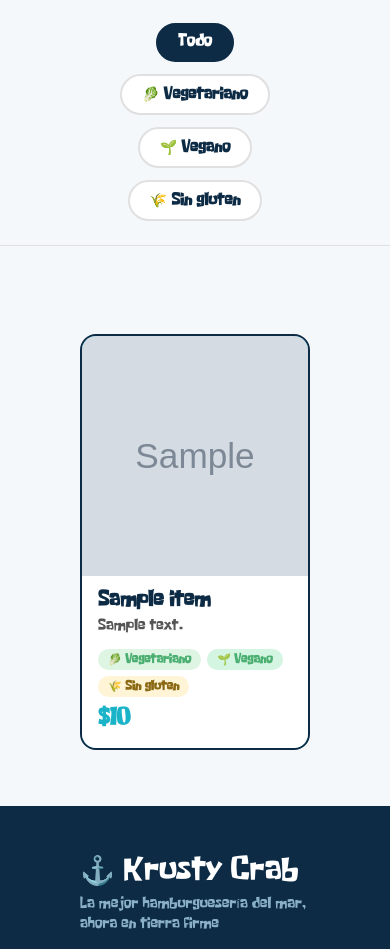
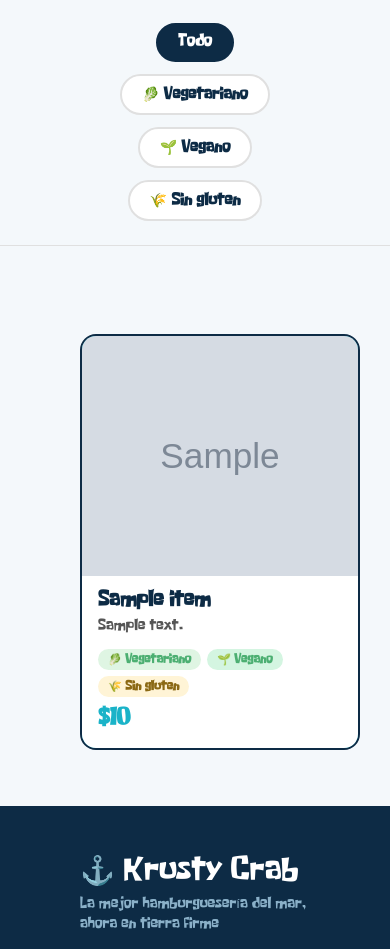
Before and after one commit to mvaccarelli-fiuba/Proyecto-Final-Integrador-en_mi_compu_no_andaba, a Flask app: page /menu in a window 390 px wide; the page is wider, and only the part inside the window is pictured. Shown: the part 495-1444 px from the top of that part. Run offline with Flask 3, Linux system fonts and the light colour scheme; grey boxes marked "Sample" are stand-in pictures; a database or web service that is not in the repository returns one stand-in record (values such as "Sample title"); data that the repository does not hold is empty.

Commit message:
estilos en menu y resenas minimos

```diff
--- a/frontend/static/css/menu.css
+++ b/frontend/static/css/menu.css
@@ -71,11 +71,23 @@
 }
 
 .cards-categoria {
-    display: flex;
+    display: grid;
+    grid-template-columns: repeat(3, 1fr);
     gap: 24px;
-    justify-content: center;
-    flex-wrap: wrap;
-    margin-top: 32px;
+    max-width: 960px;
+    margin: 32px auto 0;
+}
+
+@media (max-width: 768px) {
+    .cards-categoria {
+        grid-template-columns: repeat(2, 1fr);
+    }
+}
+
+@media (max-width: 480px) {
+    .cards-categoria {
+        grid-template-columns: 1fr;
+    }
 }
 
 /* Restricciones */
--- a/frontend/static/css/resenas.css
+++ b/frontend/static/css/resenas.css
@@ -29,6 +29,11 @@
 #resenas-sub {
     color: var(--celeste-claro);
     font-size: 18px;
+}
+
+#resenas-ordenar {
+    display: flex;
+    justify-content: center;
 }
 
 #resenas-orden {
```
